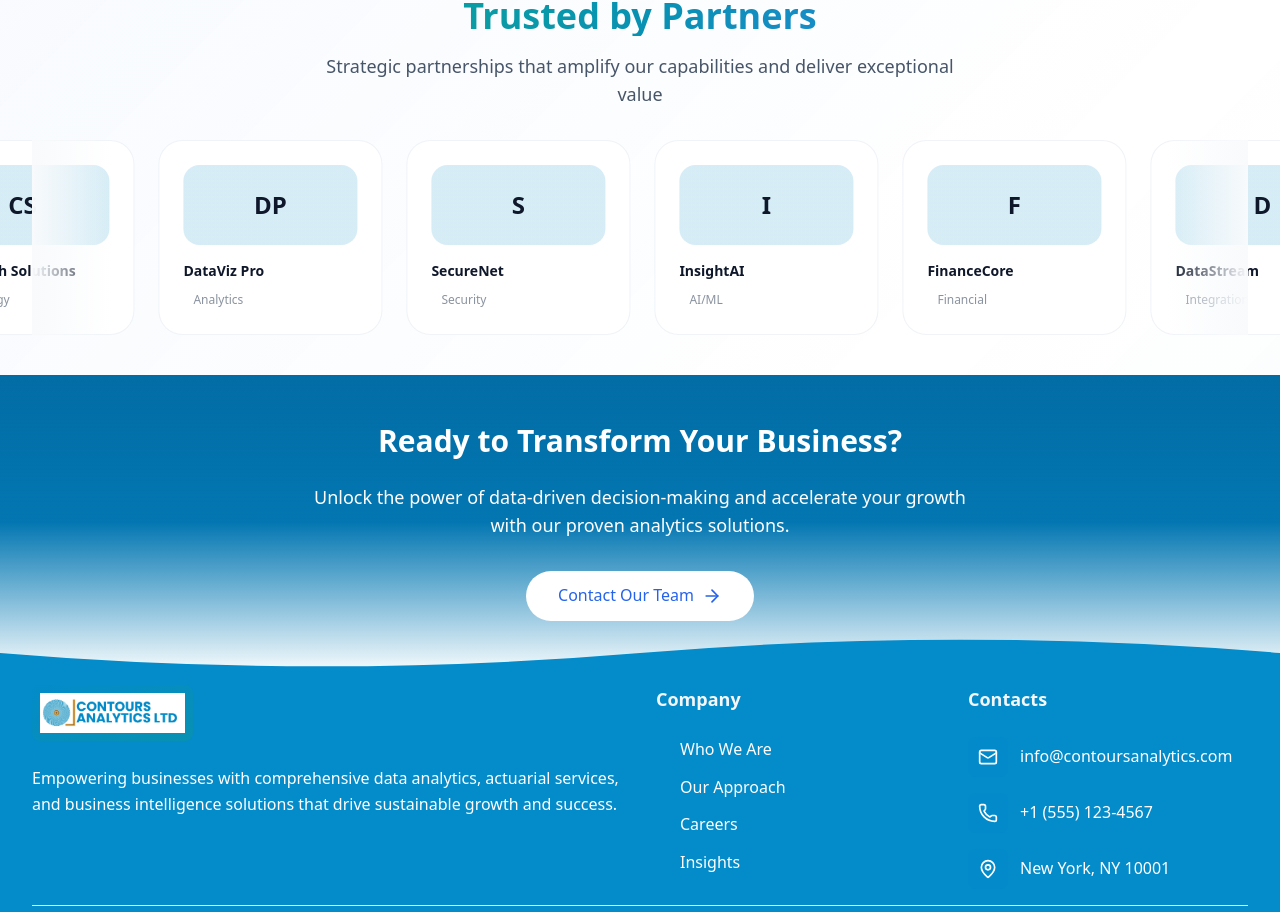
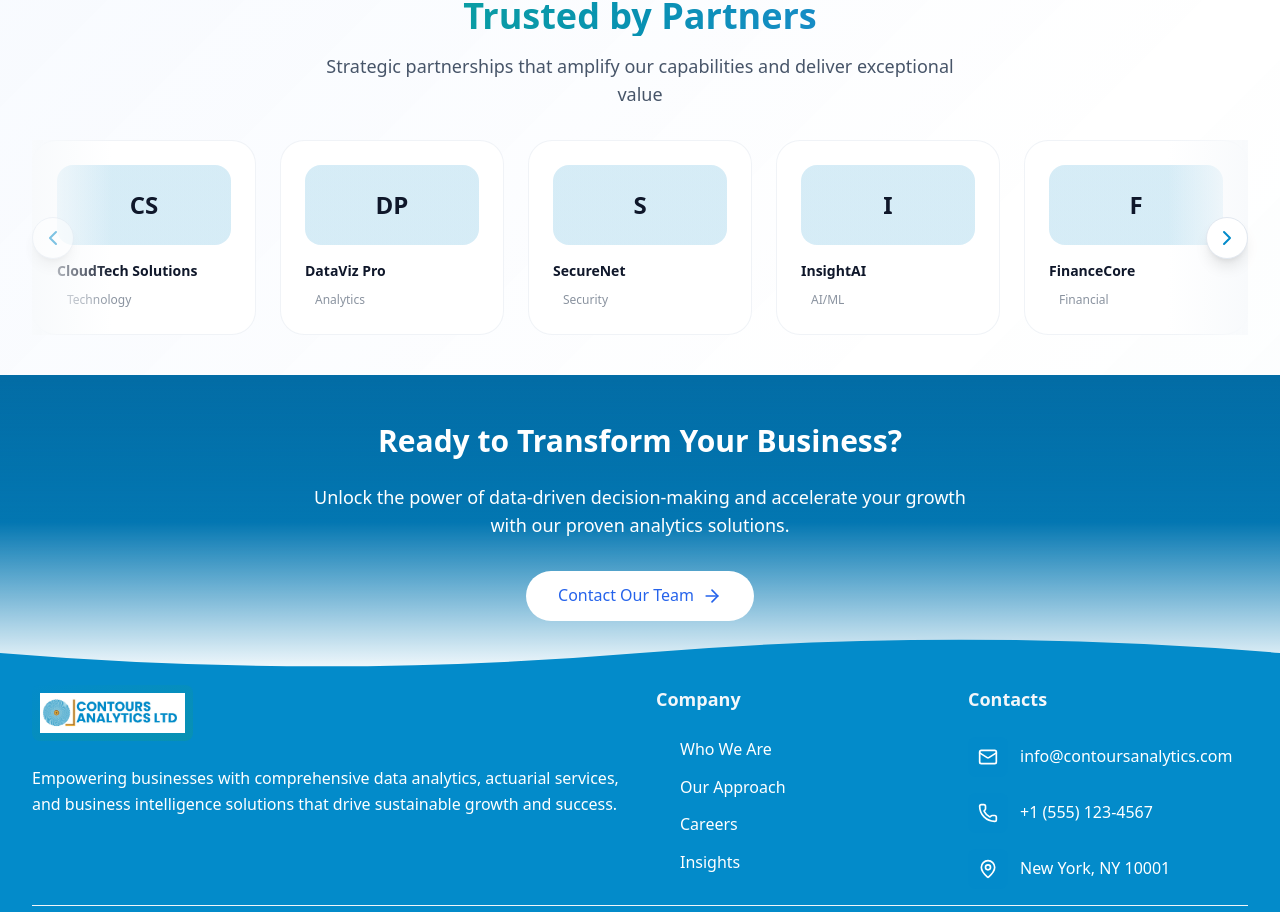
Before and after one commit to ingatatech/Contours-Analytics-web-fn, a Next.js app: page / in a window 1280 px wide. Shown: the part 1966-2878 px from the top of the page. Built offline with nearby package versions, Linux system fonts and the light colour scheme; no server answers.

Commit message:
fix: fix hero sections

```diff
--- a/app/page.tsx
+++ b/app/page.tsx
@@ -3,7 +3,7 @@
 import { AnimatedCode } from '@/components/ui/AnimatedCode'
 import InsightModal from '@/components/ui/InsightModal'
 import { motion,  } from 'framer-motion'
-import { ArrowRight,   Users,  Sparkles, Calendar, } from 'lucide-react'
+import { ArrowRight, Users, Sparkles, Calendar, ChevronLeft, ChevronRight } from 'lucide-react'
 import Link from 'next/link'
 import { useState, useEffect, useRef } from 'react'
 import AnimatedBackground from '@/components/ui/AnimatedBackground'
@@ -135,6 +135,8 @@ export default function Home() {
   const [isClient, setIsClient] = useState(false)
   const [selectedInsight, setSelectedInsight] = useState<any>(null)
   const [isModalOpen, setIsModalOpen] = useState(false)
+  const [partnerScroll, setPartnerScroll] = useState(0)
+  const partnerScrollRef = useRef<HTMLDivElement>(null)
 
   // Generate random positions once on mount to avoid hydration mismatch
   const [randomPositions] = useState(() =>
@@ -158,6 +160,18 @@ export default function Home() {
     window.addEventListener('scroll', handleScroll)
     return () => window.removeEventListener('scroll', handleScroll)
   }, [])
+
+  const handlePartnerScroll = (direction: 'left' | 'right') => {
+    if (partnerScrollRef.current) {
+      const scrollAmount = 280 // card width (224px) + gap (56px)
+      const newScroll = direction === 'left'
+        ? Math.max(0, partnerScroll - scrollAmount)
+        : partnerScroll + scrollAmount
+
+      partnerScrollRef.current.style.transform = `translateX(-${newScroll}px)`
+      setPartnerScroll(newScroll)
+    }
+  }
 
 
 
@@ -562,20 +576,30 @@ export default function Home() {
             </motion.div>
 
             <div className="relative">
+              {/* Left Navigation Button */}
+              <motion.button
+                whileHover={{ scale: 1.1 }}
+                whileTap={{ scale: 0.95 }}
+                onClick={() => handlePartnerScroll('left')}
+                className="absolute left-0 top-1/2 -translate-y-1/2 z-20 p-2 rounded-full bg-white dark:bg-secondary-800 border border-secondary-200 dark:border-secondary-700 shadow-lg hover:shadow-xl transition-all duration-300 disabled:opacity-50 disabled:cursor-not-allowed group"
+                disabled={partnerScroll === 0}
+              >
+                <ChevronLeft className="w-6 h-6 text-primary-500 group-hover:text-primary-600 transition-colors" />
+              </motion.button>
+
               {/* Gradient fade effects */}
               <div className="absolute left-0 top-0 bottom-0 w-20 bg-gradient-to-r from-secondary-50 dark:from-secondary-900 to-transparent z-10 pointer-events-none" />
               <div className="absolute right-0 top-0 bottom-0 w-20 bg-gradient-to-l from-secondary-50 dark:from-secondary-900 to-transparent z-10 pointer-events-none" />
 
-              <motion.div
-                animate={{ x: [0, -100 * partners.length] }}
-                transition={{
-                  duration: 30,
-                  repeat: Infinity,
-                  ease: "linear"
-                }}
-                className="flex gap-6 w-max"
-              >
-                {[ ...partners].map((partner, index) => (
+              {/* Partners Container */}
+              <div className="overflow-hidden">
+                <motion.div
+                  ref={partnerScrollRef}
+                  className="flex gap-6 w-max"
+                  initial={{ x: 0 }}
+                  transition={{ type: 'spring', stiffness: 300, damping: 30 }}
+                >
+                  {[...partners].map((partner, index) => (
                   <motion.div
                     key={`${partner.name}-${index}`}
                     whileHover={{ y: -8, scale: 1.08 }}
@@ -631,7 +655,18 @@ export default function Home() {
                     </div>
                   </motion.div>
                 ))}
-              </motion.div>
+                </motion.div>
+              </div>
+
+              {/* Right Navigation Button */}
+              <motion.button
+                whileHover={{ scale: 1.1 }}
+                whileTap={{ scale: 0.95 }}
+                onClick={() => handlePartnerScroll('right')}
+                className="absolute right-0 top-1/2 -translate-y-1/2 z-20 p-2 rounded-full bg-white dark:bg-secondary-800 border border-secondary-200 dark:border-secondary-700 shadow-lg hover:shadow-xl transition-all duration-300 group"
+              >
+                <ChevronRight className="w-6 h-6 text-primary-500 group-hover:text-primary-600 transition-colors" />
+              </motion.button>
             </div>
 
           </div>
```
